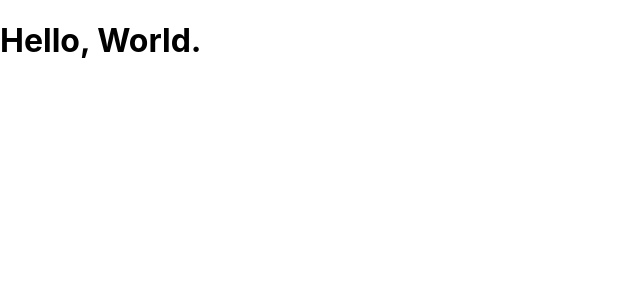
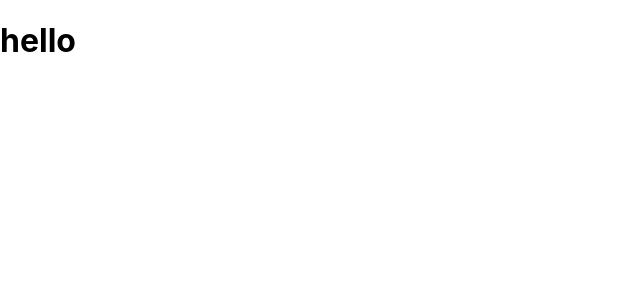
Before and after one commit to coochie11/my-react-redux-crud-application, a React (Create React App) app: page / in a window 1280 px wide. Shown: the top 300 px of the page, without its empty margins (0-640 px from the left). Built offline with nearby package versions, Linux system fonts and the light colour scheme.

Commit message:
learn jsx syntax

```diff
--- a/src/App.js
+++ b/src/App.js
@@ -1,11 +1,14 @@
-import React from 'react';
+import React, { Component } from 'react';
 // import './App.css';
 
-function App() {
-  return (
-    <div><h1>Hello, World.</h1></div>
 
-  );
+class App extends Component{
+  render(){
+    const dom = <h1 className="foo">hello</h1>;
+    return dom;
+
+  }
+
 }
 
 export default App;
```
